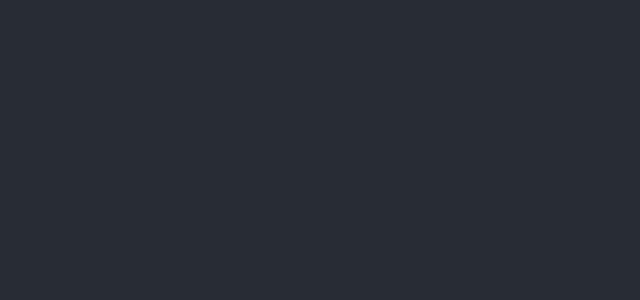
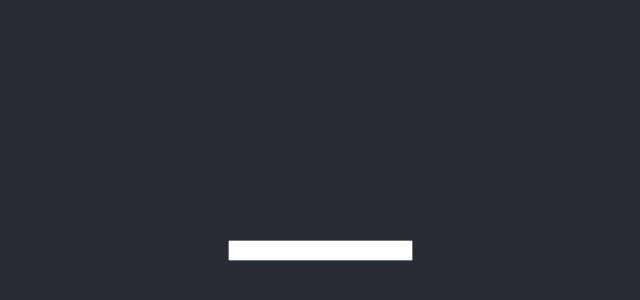
Before and after one commit to MiloszKozaa/weather-app, a React (Create React App) app: page / in a window 1280 px wide. Shown: the part 150-450 px from the top of the page, without its empty margins (320-960 px from the left). Built offline with nearby package versions, Linux system fonts and the light colour scheme.

Commit message:
app update

```diff
--- a/src/App.tsx
+++ b/src/App.tsx
@@ -1,9 +1,11 @@
 import './App.css';
+import Input from './components/Input';
 
 function App() {
   return (
     <div className='App'>
       <header className='App-header'>
+        <Input handleChange={event => console.log(event)} />
       </header>
     </div>
   );
--- /dev/null
+++ b/src/components/Input.tsx
@@ -0,0 +1,14 @@
+import React from 'react';
+
+type InputProps = {
+  value?: number;
+  handleChange: (event: React.ChangeEvent<HTMLInputElement>) => void;
+};
+
+const Input = (props: InputProps) => {
+  return (
+    <input type='number' value={props.value} onChange={props.handleChange} />
+  );
+};
+
+export default Input;
```
